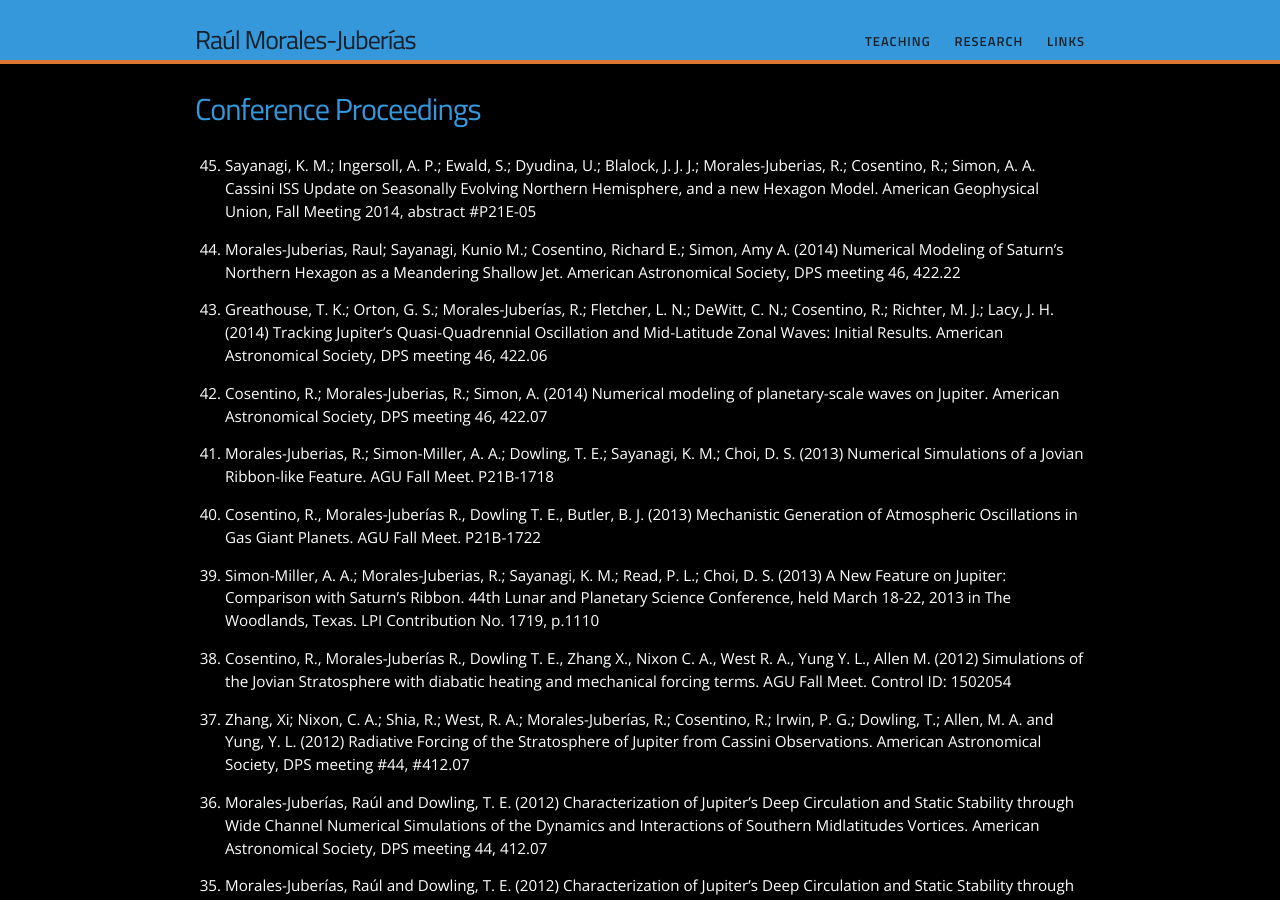
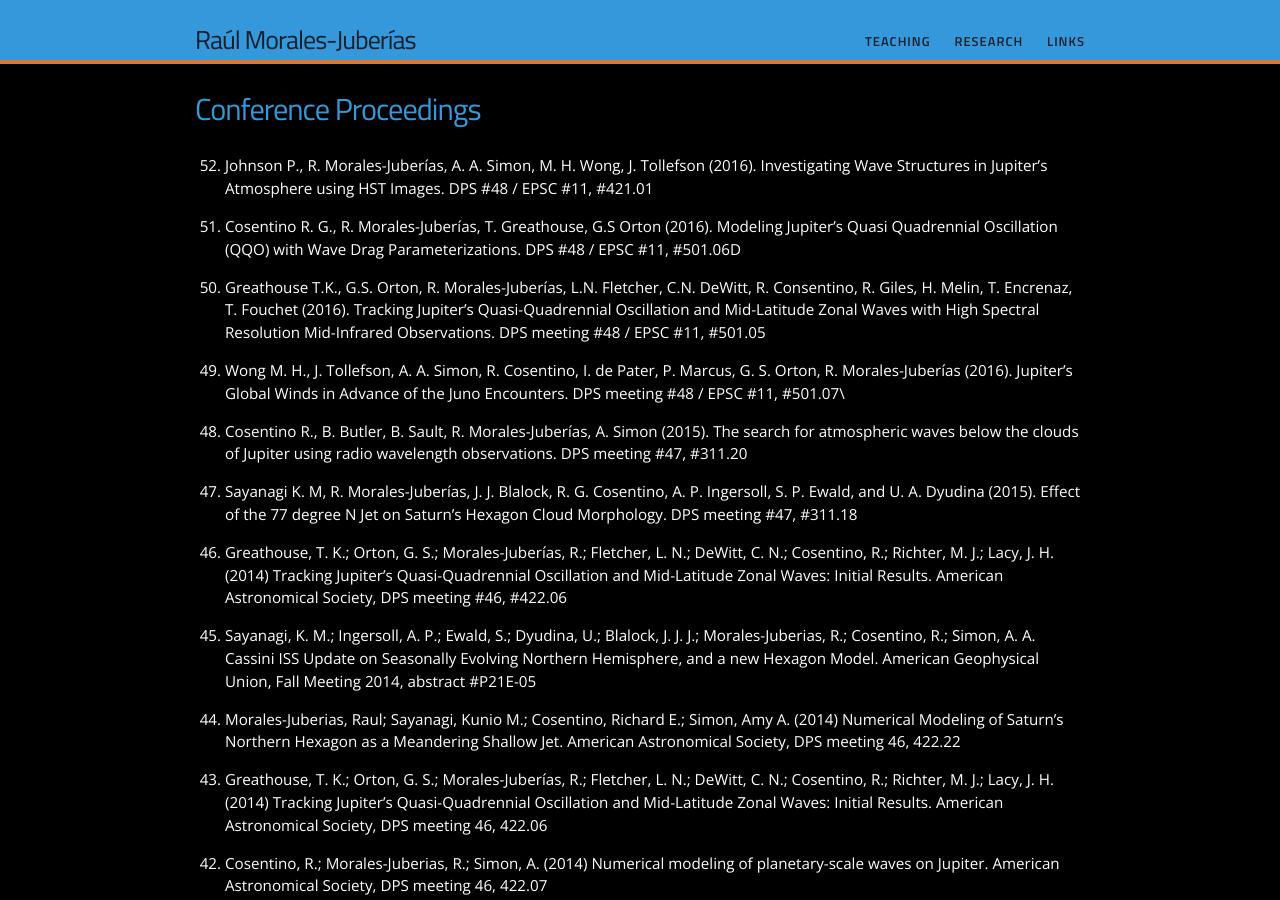
Before and after one commit to rmjuberias/rmjuberias.github.io, a Jekyll site: the page built from research/conferences.md, in a window 1280 px wide and 900 px high. Built offline with Jekyll 4.4.1, drawn with Linux system fonts in a browser that asks for light colours.

Commit message:
Updates to publications

```diff
--- a/research/conferences.md
+++ b/research/conferences.md
@@ -3,6 +3,20 @@ layout: page
 title: Conference Proceedings
 permalink: /research/conferences/
 ---
+
+0. Johnson P., R. Morales-Juberías, A. A. Simon, M. H. Wong, J. Tollefson (2016). Investigating Wave Structures in Jupiter's Atmosphere using HST Images. DPS \#48 / EPSC \#11, \#421.01
+
+0. Cosentino R. G., R. Morales-Juberías, T. Greathouse, G.S Orton (2016). Modeling Jupiter’s Quasi Quadrennial Oscillation (QQO) with Wave Drag Parameterizations. DPS \#48 / EPSC \#11, \#501.06D
+
+0. Greathouse T.K., G.S. Orton, R. Morales-Juberías, L.N. Fletcher, C.N. DeWitt, R. Consentino, R. Giles, H. Melin, T. Encrenaz, T. Fouchet (2016). Tracking Jupiter's Quasi-Quadrennial Oscillation and Mid-Latitude Zonal Waves with High Spectral Resolution Mid-Infrared Observations. DPS meeting \#48 / EPSC \#11, \#501.05
+
+0. Wong M. H., J. Tollefson, A. A. Simon, R. Cosentino, I. de Pater, P. Marcus, G. S. Orton, R. Morales-Juberías (2016). Jupiter's Global Winds in Advance of the Juno Encounters. DPS meeting \#48 / EPSC \#11, \#501.07\\
+
+0. Cosentino R., B. Butler, B. Sault, R. Morales-Juberías, A. Simon (2015). The search for atmospheric waves below the clouds of Jupiter using radio wavelength observations. DPS meeting \#47, \#311.20
+
+0. Sayanagi K. M, R. Morales-Juberías, J. J. Blalock, R. G. Cosentino, A. P. Ingersoll, S. P. Ewald, and U. A. Dyudina (2015). Effect of the 77 degree N Jet on Saturn’s Hexagon Cloud Morphology. DPS meeting \#47, \#311.18
+
+0. Greathouse, T. K.; Orton, G. S.; Morales-Juberías, R.; Fletcher, L. N.; DeWitt, C. N.; Cosentino, R.; Richter, M. J.; Lacy, J. H. (2014) Tracking Jupiter's Quasi-Quadrennial Oscillation and Mid-Latitude Zonal Waves: Initial Results. American Astronomical Society, DPS meeting \#46, \#422.06
 
 0. Sayanagi, K. M.; Ingersoll, A. P.; Ewald, S.; Dyudina, U.; Blalock, J. J. J.; Morales-Juberias, R.; Cosentino, R.; Simon, A. A. Cassini ISS Update on Seasonally Evolving Northern Hemisphere, and a new Hexagon Model. American Geophysical Union, Fall Meeting 2014, abstract #P21E-05
 
```
Also changed, not shown: research/articles.md (+4 -2 lines), research/press.md (+6 -0 lines).
